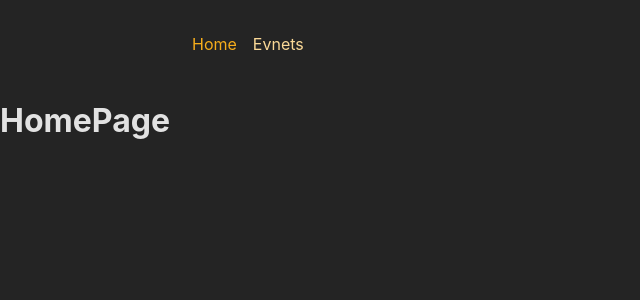
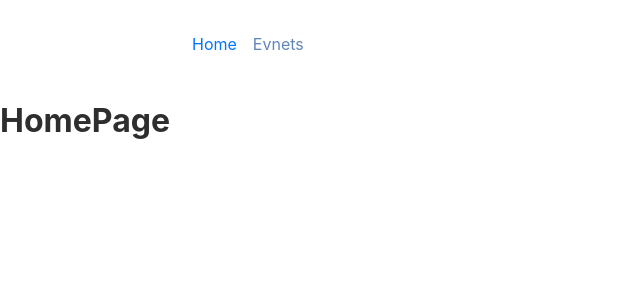
Before and after one commit to ace-brown/react-fullstack-event-app, a React (Create React App) app in the folder frontend/: page / in a window 1280 px wide. Shown: the top 300 px of the page, without its empty margins (0-640 px from the left). Built offline with nearby package versions, Linux system fonts and the light colour scheme.

Commit message:
refactor the styling for eventList.js

```diff
--- a/frontend/src/components/EventsList.module.css
+++ b/frontend/src/components/EventsList.module.css
@@ -1,12 +1,12 @@
 .events {
   margin: 2rem auto;
-  max-width: 40rem;
+  max-width: 60%;
 }
 
 .list {
-  display: flex;
-  flex-direction: column;
-  gap: 1rem;
+  display: grid;
+  grid-template-columns: 1fr;
+  gap: 1.125rem;
 }
 
 .item a {
@@ -24,7 +24,7 @@
 }
 
 .item img {
-  width: 33%;
+  width: 60%;
   object-fit: cover;
 }
 
@@ -34,3 +34,10 @@
 .item h2 {
   margin: 0 0 1rem 0;
 }
+
+@media (min-width: 700px) {
+  .list {
+    display: grid;
+    grid-template-columns: 1fr 1fr;
+  }
+}
--- a/frontend/src/index.css
+++ b/frontend/src/index.css
@@ -9,8 +9,8 @@
   font-weight: 400;
 
   color-scheme: light dark;
-  color: rgba(255, 255, 255, 0.87);
-  background-color: #242424;
+  color: rgba(15, 15, 15, 0.87);
+  background-color: #ffffff;
 
   font-synthesis: none;
   text-rendering: optimizeLegibility;
@@ -18,25 +18,25 @@
   -moz-osx-font-smoothing: grayscale;
   -webkit-text-size-adjust: 100%;
 
-  --color-gray-100: #f4f3f1;
-  --color-gray-200: #dddbd8;
-  --color-gray-300: #ccc9c6;
-  --color-gray-400: #aeaba7;
-  --color-gray-500: #8a8784;
-  --color-gray-600: #656360;
-  --color-gray-700: #4b4a47;
-  --color-gray-800: #31302e;
-  --color-gray-900: #1f1d1b;
+  --color-gray-100: #3d3a34;
+  --color-gray-200: #252320;
+  --color-gray-300: #413d3a;
+  --color-gray-400: #4e4a45;
+  --color-gray-500: #938d86;
+  --color-gray-600: #a29c93;
+  --color-gray-700: #bdbbb3;
+  --color-gray-800: #d6d3ce;
+  --color-gray-900: #e4e2df;
 
-  --color-primary-100: #fcf3e1;
-  --color-primary-200: #fceccd;
-  --color-primary-300: #fae1af;
-  --color-primary-400: #fbd997;
-  --color-primary-500: #ffd37c;
-  --color-primary-600: #f9c762;
-  --color-primary-700: #fbc14d;
-  --color-primary-800: #eea30d;
-  --color-primary-900: #f6ad1b;
+  --color-primary-100: #c4dcfa;
+  --color-primary-200: #9ec2ef;
+  --color-primary-300: #728fac;
+  --color-primary-400: #6187b8;
+  --color-primary-500: #4e80bd;
+  --color-primary-600: #3575c4;
+  --color-primary-700: #1e75df;
+  --color-primary-800: #1975e5;
+  --color-primary-900: #0073ff;
 }
 
 body {
```
